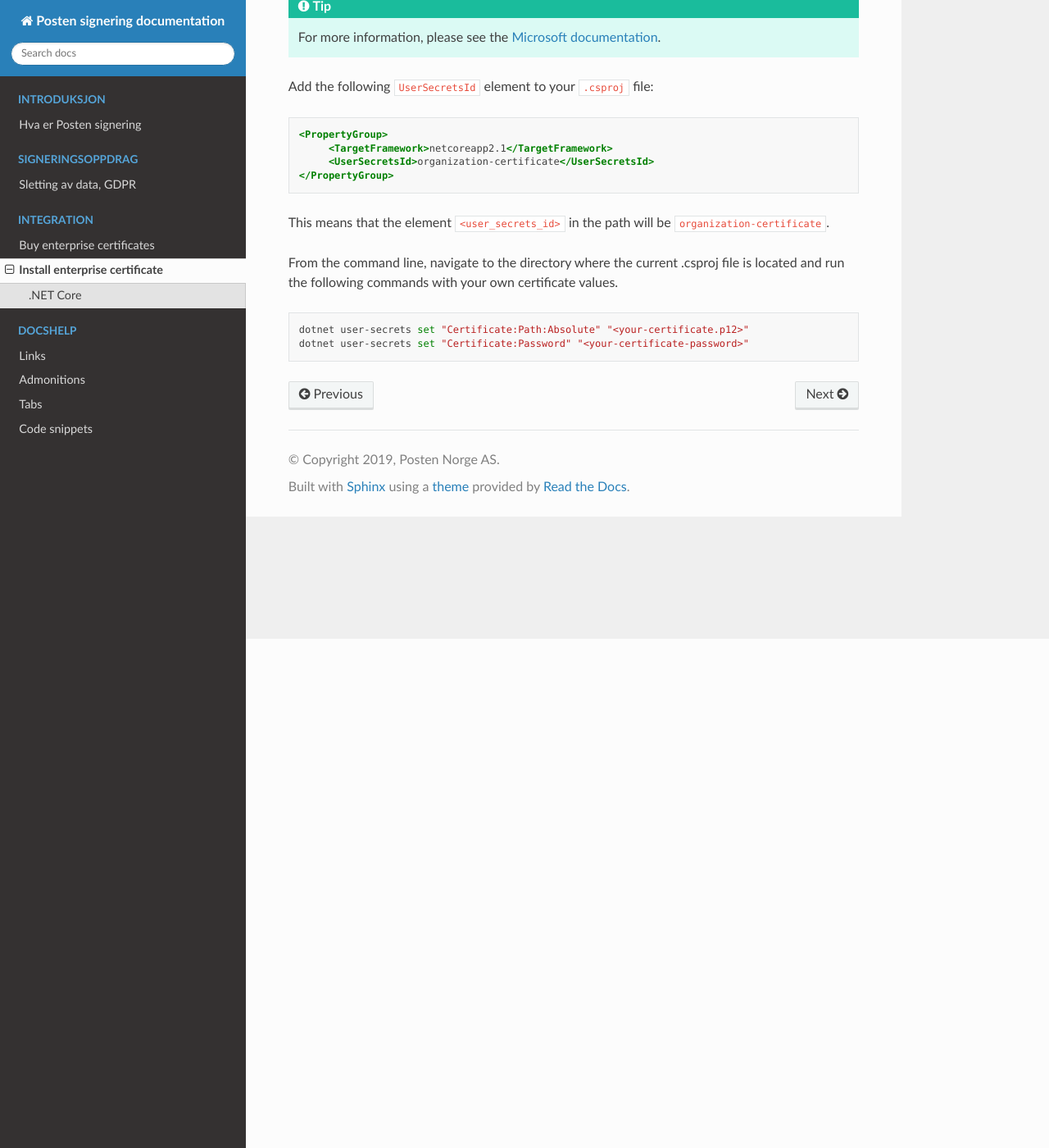
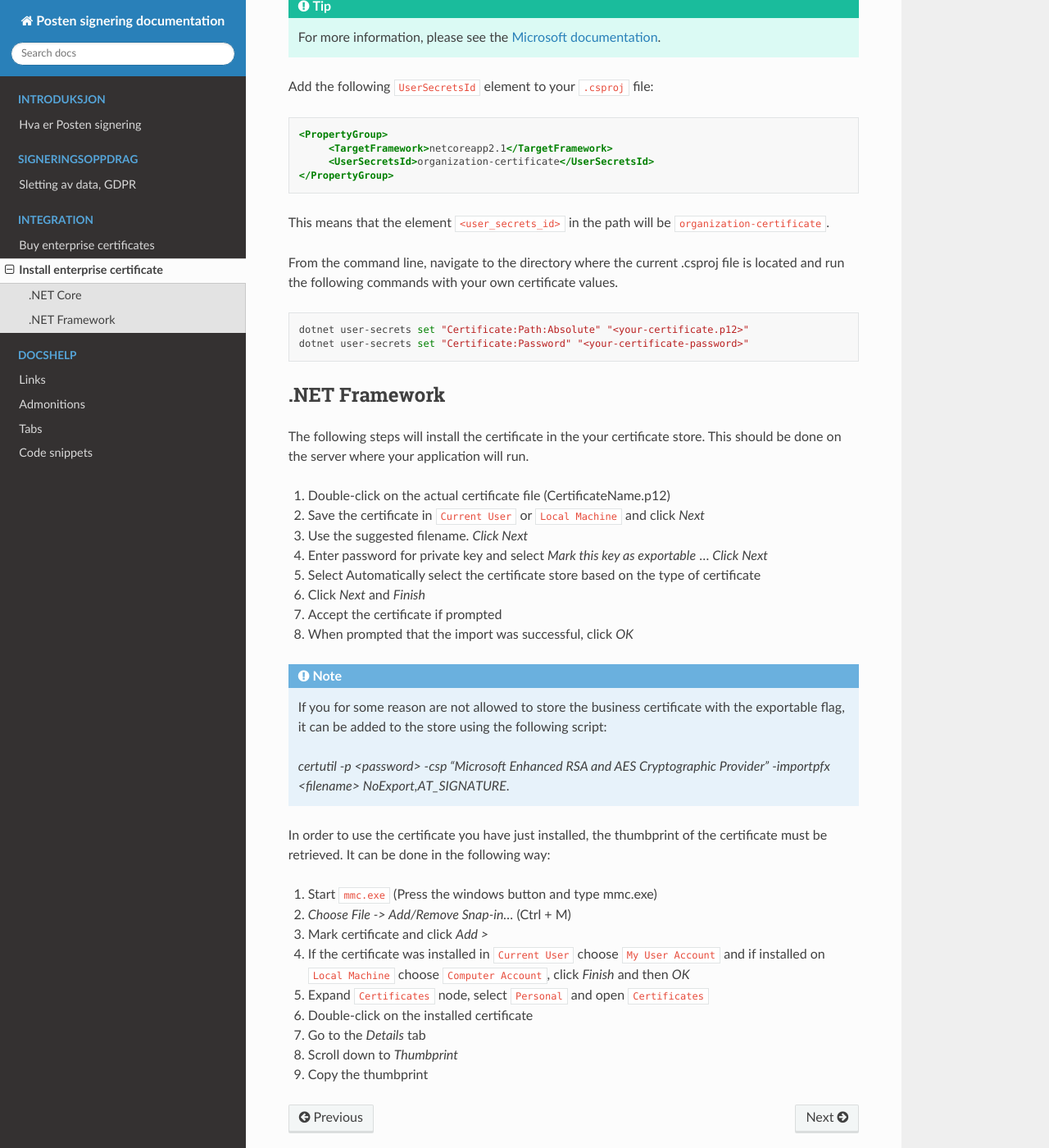
Before and after one commit to ramonarellano/signering-docs, a Sphinx documentation site: the page built from source/install-enterprise-certificate.rst, in a window 1280 px wide and 1400 px high, scrolled down 621 px. Shown: the whole window at 82% size. Built offline with Sphinx 7.4.7 and the Read the Docs theme 2.0.0, drawn with Linux system fonts in a browser that asks for light colours; some of the changed text lies outside the part shown.

Commit message:
Legger til sertifikatlasting for Windows

```diff
--- a/source/install-enterprise-certificate.rst
+++ b/source/install-enterprise-certificate.rst
@@ -5,7 +5,7 @@ In order to use the client, the enterprise certificate must be set up according
 support .NET Core, .NET Framework and Java.
 
 .. NOTE::
-   The .NET Framework version of the client only exists for versions 1 to 4. The documentation can be found `here <http://digipost.github.io/signature-api-client-dotnet/v4.x/>`_.
+   The .NET Framework version of the client only exists for versions 1 to 4. The documentation can be found `here <http://digipost.github.io/signature-api-client-dotnet/v4.x/>`_. The documentation for installing the certificate is the same, though.
 
 
 .NET Core
@@ -49,3 +49,34 @@ From the command line, navigate to the directory where the current .csproj file
 
    dotnet user-secrets set "Certificate:Path:Absolute" "<your-certificate.p12>"
    dotnet user-secrets set "Certificate:Password" "<your-certificate-password>"
+
+.NET Framework
+###############
+
+The following steps will install the certificate in the your certificate store. This should be done on the server where your application will run.
+
+#. Double-click on the actual certificate file (CertificateName.p12)
+#. Save the certificate in :code:`Current User` or :code:`Local Machine` and click *Next*
+#. Use the suggested filename. *Click Next*
+#. Enter password for private key and select *Mark this key as exportable* … *Click Next*
+#. Select Automatically select the certificate store based on the type of certificate
+#. Click *Next* and *Finish*
+#. Accept the certificate if prompted
+#. When prompted that the import was successful, click *OK*
+
+.. NOTE::
+   If you for some reason are not allowed to store the business certificate with the exportable flag, it can be added to the store using the following script:
+
+   *certutil -p <password> -csp "Microsoft Enhanced RSA and AES Cryptographic Provider" -importpfx <filename> NoExport,AT_SIGNATURE*.
+
+In order to use the certificate you have just installed, the thumbprint of the certificate must be retrieved. It can be done in the following way:
+
+#. Start :code:`mmc.exe` (Press the windows button and type mmc.exe)
+#. *Choose File -> Add/Remove Snap-in…* (Ctrl + M)
+#. Mark certificate and click *Add >*
+#. If the certificate was installed in :code:`Current User` choose :code:`My User Account` and if installed on :code:`Local Machine` choose :code:`Computer Account`, click *Finish* and then *OK*
+#. Expand :code:`Certificates` node, select :code:`Personal` and open :code:`Certificates`
+#. Double-click on the installed certificate
+#. Go to the *Details* tab
+#. Scroll down to *Thumbprint*
+#. Copy the thumbprint
```
